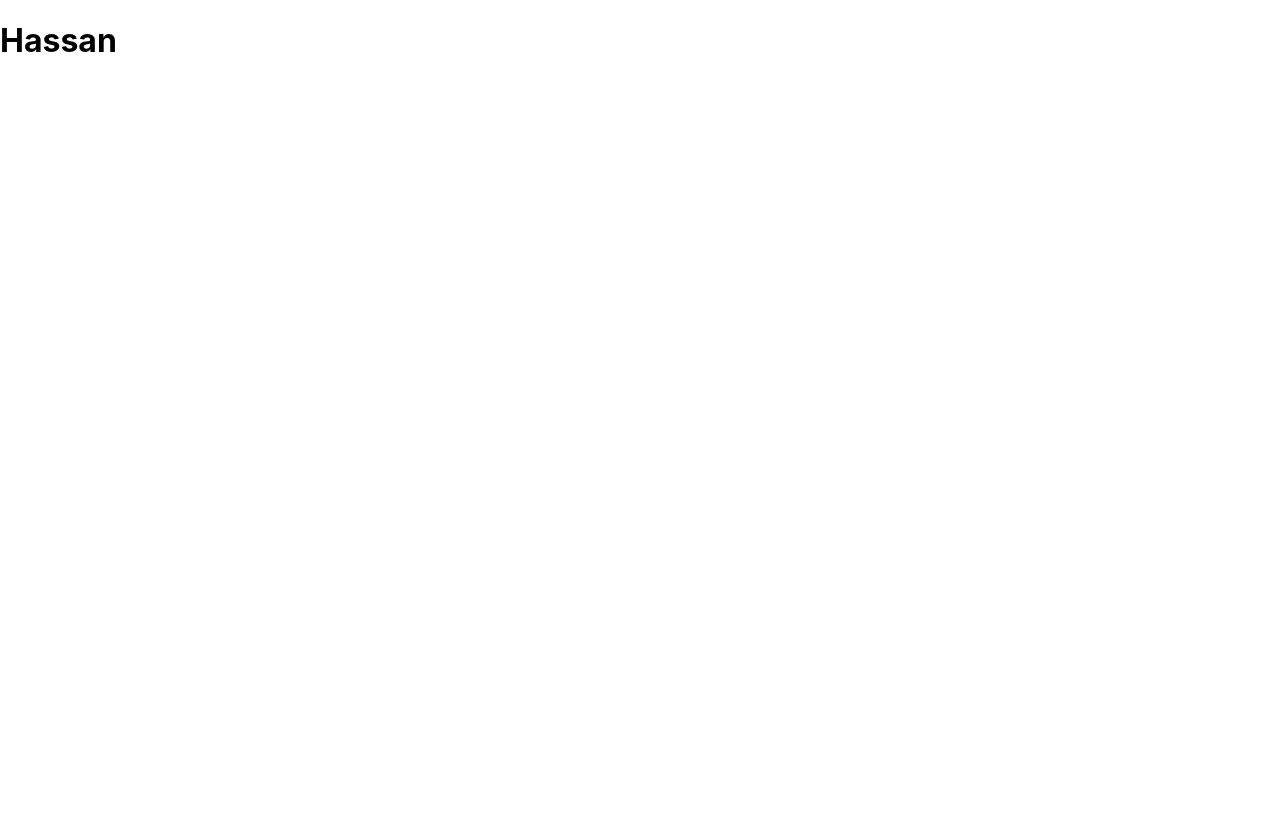
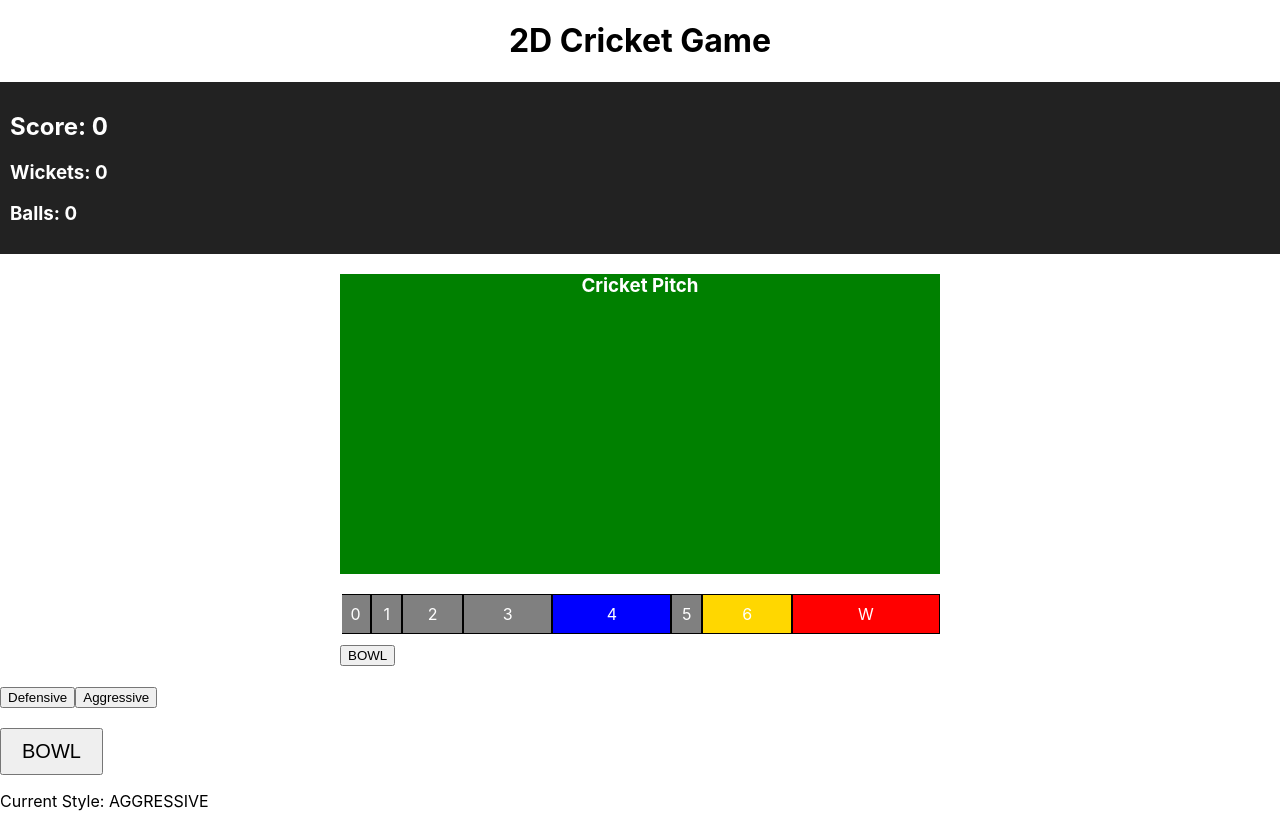
Before and after one commit to syedhassan13/2D-Cricket-Web-Application, a React (Create React App) app in the folder client/: page / in a window 1280 px wide. Before the commit the page ends 800 px from the top, so only its background shows below. Built offline with nearby package versions, Linux system fonts and the light colour scheme.

Commit message:
Basic skeleton setup

```diff
--- a/client/src/App.jsx
+++ b/client/src/App.jsx
@@ -1,8 +1,41 @@
+import { useState } from 'react';
 import './App.css';
+import Scoreboard from './components/Scoreboard';
+import Controls from './components/Controls';
+import Pitch from './components/Pitch';
+import PowerBar from './components/PowerBar';
 
 function App() {
+
+  const [score , setScore] = useState(0);
+  const [wickets , setWickets] = useState(0);
+  const [balls , setBalls] = useState(0);
+
+  const [gameStatus , setGameStatus] = useState("IDLE");
+  const [battingStyle, setBattingStyle] = useState("AGGRESSIVE");
+   // Handle Bowl outcome
+  const handleBowl = (outcome) => {
+    if (outcome === "W") {
+      setWickets(w => w + 1);
+    } else {
+      setScore(s => s + parseInt(outcome));
+    }
+    setBalls(b => b + 1);
+
+    // Optional: Check if game finished (10 wickets)
+    if (wickets + 1 >= 10) setGameStatus("FINISHED");
+  };
+
   return (
-    <h1>Hassan</h1>
+
+  <div>
+     <h1 style={{ textAlign: "center" }}>2D Cricket Game</h1>
+     <Scoreboard score={score} wickets={wickets} balls={balls}/>
+     <Pitch/>
+     <PowerBar battingStyle={battingStyle}/>
+
+     <Controls battingStyle={battingStyle}/>
+    </div>
   );
 }
 
--- a/client/src/components/Controls.jsx
+++ b/client/src/components/Controls.jsx
@@ -0,0 +1,18 @@
+function Controls({ battingStyle }) {
+  return (
+    <div style={{ marginTop: "20px" }}>
+      <button>Defensive</button>
+      <button>Aggressive</button>
+
+      <br /><br />
+
+      <button style={{ fontSize: "20px", padding: "10px 20px" }}>
+        BOWL
+      </button>
+
+      <p>Current Style: {battingStyle}</p>
+    </div>
+  );
+}
+
+export default Controls;
--- a/client/src/components/Pitch.jsx
+++ b/client/src/components/Pitch.jsx
@@ -0,0 +1,18 @@
+function Pitch() {
+  return (
+    <div
+      style={{
+        width: "600px",
+        height: "300px",
+        background: "green",
+        margin: "20px auto",
+      }}
+    >
+      <h3 style={{ color: "white", textAlign: "center" }}>
+        Cricket Pitch
+      </h3>
+    </div>
+  );
+}
+
+export default Pitch;
--- a/client/src/components/PowerBar.jsx
+++ b/client/src/components/PowerBar.jsx
@@ -0,0 +1,85 @@
+import { GAME_CONFIG } from "../constants/gameConfig";
+import useAnimation from "../hooks/useAnimation";
+import { getOutcomeFromSlider } from "../utils/physics";
+import { useState } from "react";
+
+function PowerBar({ battingStyle, onHit }) {
+  const { sliderRef, start, stop } = useAnimation(1);
+  const outcomes = GAME_CONFIG[battingStyle].outcomes;
+
+  const [bowlPressed, setBowlPressed] = useState(false);
+
+  return (
+    <div style={{ width: "600px", margin: "20px auto", position: "relative" }}>
+      {/* Probability segments */}
+      <div style={{ display: "flex", height: "40px" }}>
+        {Object.entries(outcomes).map(([run, prob]) => (
+          <div
+            key={run}
+            style={{
+              width: `${prob * 100}%`,
+              background:
+                run === "W"
+                  ? "red"
+                  : run === "6"
+                  ? "gold"
+                  : run === "4"
+                  ? "blue"
+                  : "gray",
+              color: "white",
+              display: "flex",
+              alignItems: "center",
+              justifyContent: "center",
+              border: "1px solid black",
+            }}
+          >
+            {run}
+          </div>
+        ))}
+      </div>
+
+      {/* Slider */}
+      <div
+        style={{
+          position: "absolute",
+          top: 0,
+          left: `${sliderRef.current}%`,
+          width: "2px",
+          height: "40px",
+          background: "white",
+        }}
+      />
+
+      {/* Buttons */}
+      <div style={{ marginTop: "10px" }}>
+        {!bowlPressed ? (
+          <button
+            onClick={() => {
+              start();
+              setBowlPressed(true);
+            }}
+          >
+            BOWL
+          </button>
+        ) : (
+          <button
+            onClick={() => {
+              stop();
+              setBowlPressed(false);
+              const outcome = getOutcomeFromSlider(
+                sliderRef.current,
+                battingStyle,
+                GAME_CONFIG
+              );
+              onHit(outcome); // Update App state
+            }}
+          >
+            HIT
+          </button>
+        )}
+      </div>
+    </div>
+  );
+}
+
+export default PowerBar;
--- a/client/src/components/Scoreboard.jsx
+++ b/client/src/components/Scoreboard.jsx
@@ -0,0 +1,11 @@
+function Scoreboard({ score, wickets, balls }) {
+  return (
+    <div style={{ background: "#222", color: "white", padding: "10px" }}>
+      <h2>Score: {score}</h2>
+      <h3>Wickets: {wickets}</h3>
+      <h3>Balls: {balls}</h3>
+    </div>
+  );
+}
+
+export default Scoreboard;
--- a/client/src/constants/gameConfig.js
+++ b/client/src/constants/gameConfig.js
@@ -0,0 +1,27 @@
+export const GAME_CONFIG = {
+  DEFENSIVE: {
+    outcomes: {
+      0: 0.4,   // Dot ball
+      1: 0.2,
+      2: 0.15,
+      3: 0.05,
+      4: 0.1,
+      5: 0.05,
+      6: 0.03,
+      W: 0.02
+    }
+  },
+
+  AGGRESSIVE: {
+    outcomes: {
+      0: 0.05,
+      1: 0.05,
+      2: 0.1,
+      3: 0.15,
+      4: 0.2,
+      5: 0.05,
+      6: 0.15,
+      W: 0.25
+    }
+  }
+};
--- a/client/src/hooks/useAnimation.js
+++ b/client/src/hooks/useAnimation.js
@@ -0,0 +1,30 @@
+import { useEffect, useRef } from "react";
+
+export default function useAnimation(speed = 2) {
+  const sliderRef = useRef(0);      // x-position
+  const directionRef = useRef(1);   // 1 → right, -1 → left
+  const runningRef = useRef(false); // controls start/stop
+
+  useEffect(() => {
+    let animationFrameId;
+
+    const animate = () => {
+      if (runningRef.current) {
+        sliderRef.current += speed * directionRef.current;
+
+        if (sliderRef.current >= 100) directionRef.current = -1;
+        if (sliderRef.current <= 0) directionRef.current = 1;
+      }
+      animationFrameId = requestAnimationFrame(animate);
+    };
+
+    animationFrameId = requestAnimationFrame(animate);
+
+    return () => cancelAnimationFrame(animationFrameId);
+  }, [speed]);
+
+  const start = () => { runningRef.current = true; };
+  const stop = () => { runningRef.current = false; };
+
+  return { sliderRef, start, stop };
+}
--- a/client/src/utils/physics.js
+++ b/client/src/utils/physics.js
@@ -0,0 +1,18 @@
+// physics.js
+
+export function getOutcomeFromSlider(sliderPosition, battingStyle, GAME_CONFIG) {
+  const outcomes = GAME_CONFIG[battingStyle].outcomes;
+
+  // Convert outcomes object to array with start/end ranges
+  let start = 0;
+  const ranges = Object.entries(outcomes).map(([run, prob]) => {
+    const end = start + prob * 100; // Convert probability to percentage
+    const segment = { run, start, end };
+    start = end;
+    return segment;
+  });
+
+  // Find which segment sliderPosition falls into
+  const selected = ranges.find(seg => sliderPosition <= seg.end && sliderPosition >= seg.start);
+  return selected ? selected.run : 0;
+}
```
